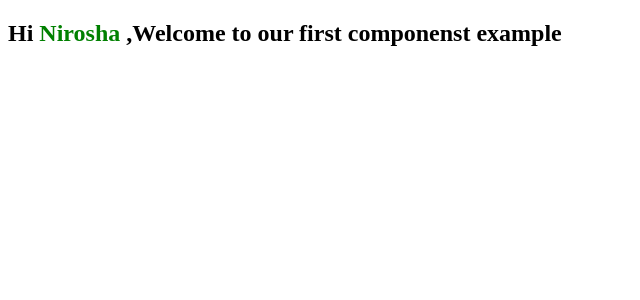
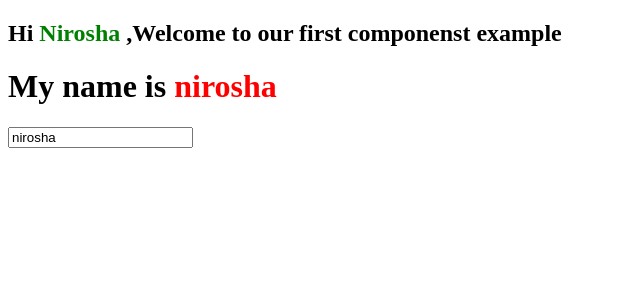
Before and after one commit to niroshakannan17/angular, an Angular app: page / in a window 1280 px wide. Shown: the top 300 px of the page, without its empty margins (0-640 px from the left). Built offline with nearby package versions, Linux system fonts and the light colour scheme.

Commit message:
two-way-databinding example

```diff
--- a/src/app/app-new.components.html
+++ b/src/app/app-new.components.html
@@ -1 +1,2 @@
 <hello-wolrd-component-selector></hello-wolrd-component-selector>
+<two-way-binding></two-way-binding>
--- a/src/app/app.component.ts
+++ b/src/app/app.component.ts
@@ -1,11 +1,13 @@
 import { Component } from '@angular/core';
 import { RouterOutlet } from '@angular/router';
 import { HelloWorldComponents } from './hello-world/hello-world.components';
+import { Twowaybinding } from './data-binding/two-way-binding.components'
+//import { FormsModule } from '@angular/forms';
 
 @Component({
   selector: 'app-root',
   standalone: true,
-  imports: [RouterOutlet,HelloWorldComponents],
+  imports: [RouterOutlet,HelloWorldComponents,Twowaybinding],
   templateUrl: './app-new.components.html',
   //template:"<h2>Hello {{title}} ,Welcome to first angular program</h2>",
   styleUrl: './app.component.css'
--- /dev/null
+++ b/src/app/data-binding/two-way-binding.components.css
@@ -0,0 +1,3 @@
+span{
+    color: red;
+}
--- /dev/null
+++ b/src/app/data-binding/two-way-binding.components.html
@@ -0,0 +1,2 @@
+<h1> My name is <span>{{names}}</span></h1>
+<input type="text" class="text" [(ngModel)] = "names">
--- /dev/null
+++ b/src/app/data-binding/two-way-binding.components.ts
@@ -0,0 +1,15 @@
+import { Component } from "@angular/core";
+import { RouterOutlet } from '@angular/router';
+import { FormsModule } from '@angular/forms';
+
+@Component({
+    selector:"two-way-binding",
+    standalone:true,
+    imports: [RouterOutlet,FormsModule],
+    templateUrl:"./two-way-binding.components.html",
+    styleUrl:"./two-way-binding.components.css"
+})
+
+export class Twowaybinding{
+    names = "nirosha"
+}
```
